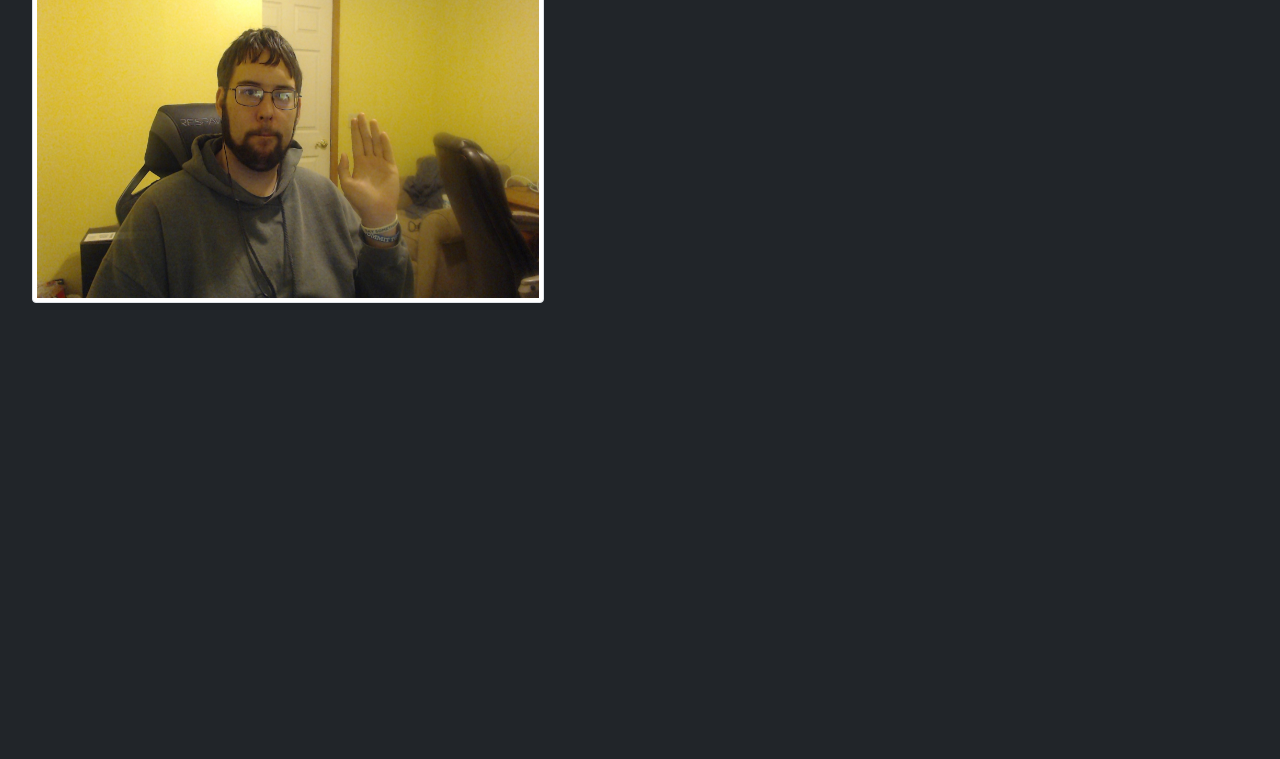
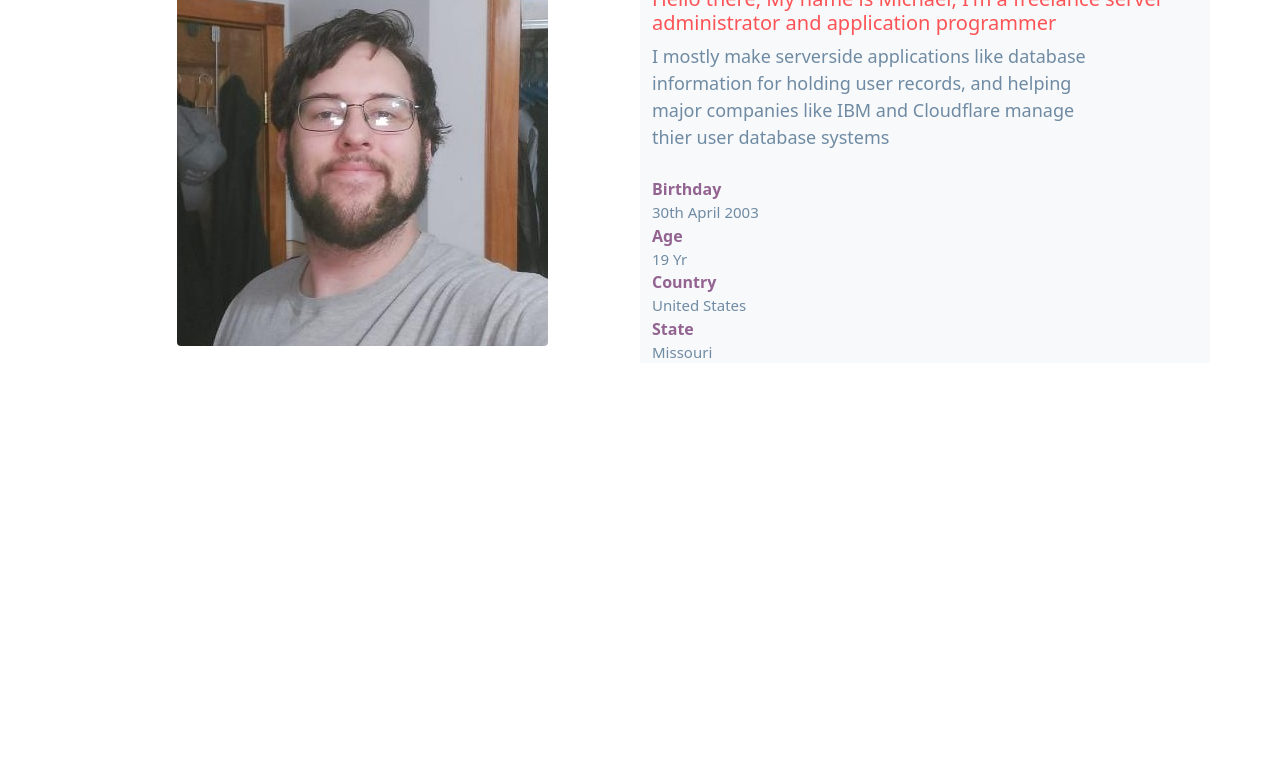
Before and after one commit to mikesouls/mikesouls.github.io, a plain HTML site: page index.html in a window 1280 px wide. Shown: the part 193-952 px from the top of the page. After the commit the page ends 800 px from the top, so only its background shows below. Drawn offline with nearby package versions, Linux system fonts and the light colour scheme.

Commit message:
added some more things

```diff
--- a/index.html
+++ b/index.html
@@ -10,7 +10,7 @@
 </head>
 <body>
     <div id="container">
-        <nav class="navbar navbar-expand-lg navbar-light bg-dark navbar-dark m-5">
+        <nav class="navbar navbar-expand-lg navbar-light bg-dark navbar-dark fixed-top">
             <div class="container-fluid">
               <a class="navbar-brand" href="#">Michael M.</a>
               <button class="navbar-toggler" type="button" data-bs-toggle="collapse" data-bs-target="#navbarSupportedContent" aria-controls="navbarSupportedContent" aria-expanded="false" aria-label="Toggle navigation">
@@ -22,7 +22,7 @@
                     <a class="nav-link active" aria-current="page" href="#">Home</a>
                   </li>
                   <li class="nav-item">
-                    <a class="nav-link" href="#">Link</a>
+                    <a class="nav-link" href="#about">Link</a>
                   </li>
                   <li class="nav-item">
                     <a class="nav-link" href="#">Link</a>
@@ -35,14 +35,44 @@
             </div>
           </nav>
     </div>
-    <div class="infobox" id="container">
-        <div id="photos" class="bg-dark">
-            <img class="img-thumbnail mt-4" src="pics/michael.jpg" alt="Michael">
+    <section class="section about-section gray-bg" id="about">
+        <div class="container">
+            <div class="row align-items-center flex-row-reverse">
+                <div class="col-lg-6 bg-light">
+                    <div class="about-text go-to">
+                        <h3 class="dark-color">About Me</h3>
+                        <h6 class="theme-color lead">Hello there, My name is Michael, I'm a freelance server administrator and application programmer</h6>
+                        <p>I mostly make serverside applications like database information for holding user records, and helping major companies like IBM and Cloudflare manage thier user database systems</p>
+                        <div class="row about-list">
+                            <div class="col-md-6">
+                                <div class="media">
+                                    <label>Birthday</label>
+                                    <p>30th April 2003</p>
+                                </div>
+                                <div class="media">
+                                    <label>Age</label>
+                                    <p>19 Yr</p>
+                                </div>
+                                <div class="media">
+                                    <label>Country</label>
+                                    <p>United States</p>
+                                </div>
+                                <div class="media">
+                                    <label>State</label>
+                                    <p>Missouri</p>
+                                </div>
+                            </div>
+                        </div>
+                    </div>
+                </div>
+                <div class="col-lg-5">
+                    <div class="michael-photo">
+                        <img class="rounded" src="pics/michael2.jpg" alt="michael">
+                    </div>
+                </div>
+            </div>
         </div>
-        <div class="float-md-end">
-
-        </div>
-    </div>
+    </section>
 
 
     <script src="https://cdn.jsdelivr.net/npm/bootstrap@5.1.3/dist/js/bootstrap.bundle.min.js" integrity="sha384-ka7Sk0Gln4gmtz2MlQnikT1wXgYsOg+OMhuP+IlRH9sENBO0LRn5q+8nbTov4+1p" crossorigin="anonymous"></script>
--- a/styles/styles.scss
+++ b/styles/styles.scss
@@ -1,22 +1,114 @@
 body
-{background-color: black;}
-.infobox
 {
-    display: flex;
-    align-items: center;
-    justify-content: center;
+color: #6f8ba4;
+margin-top: 20px;
+}
+.section
+{
+    padding: 100px 0;
+    position: relative;
+}
+img
+{
+    max-width: 100%;
+    vertical-align: middle;
+    border: none;
+}
+.theme-color{
+    color: #fc5356;
+}
+.dark-color{
+    color: #20247b;
+}
 
-    #photos
+.about-text
+{
+    h3{
+      font-size: 45px;
+      font-weight: 700;
+      margin: 0 0 6px;
+    }
+
+    p{
+        font-size: 18px;
+        max-width: 450px;
+    }
+
+    @media (min-width: 767px)
     {
-        display: flex;
-        justify-content: flex-start;
-        width: 90em;
-        height: 50em;
-
-        img{
-            height: 40%;
-            width: 40%;
-            margin-left: 2em;
+        .about-text
+        {
+            font-size: 18px;
         }
     }
 }
+
+.about-list
+{
+    padding-top: 10px;
+
+    .media
+    {
+        padding-top: 5px 0;
+    }
+
+    label{
+        color: #936492;
+        font-weight: 600;
+        width: 88px;
+        margin: 0;
+        position: relative;
+    }
+
+    label:after
+    {
+        position: absolute;
+        top: 0;
+        bottom: 0;
+        right: 11px;
+        width: 1px;
+        height: 12px;
+        background: #20247b;
+        -moz-transform: rotate(15deg);
+        -o-transform: rotate(15deg);
+        -ms-transform: rotate(15deg);
+        -webkit-transform: rotate(15deg);
+        transform: rotate(15deg);
+        margin: auto;
+        opacity: 0.5;
+    }
+    p{
+        margin: 0;
+        font-size:15px;
+    }
+}
+
+@media(max-width: 911px)
+{
+    .michael-photo
+    {
+        margin-top: 30px;
+    }
+}
+
+.about-section
+{
+    .counter
+    {
+        .count-data
+        {
+        margin-top: 10px;
+        margin-bottom: 10px;
+        }
+        .count
+        {
+            font-weight: 700;
+            color: #20247b;
+            margin: 0 0 5px;
+        }
+        p{
+            font-weight: 600;
+            margin: 0;
+        }
+    }
+}
```
Also changed, not shown: pics/michael.jpg (deleted), pics/michael2.jpg (added), styles/styles.css, 1 other file.
